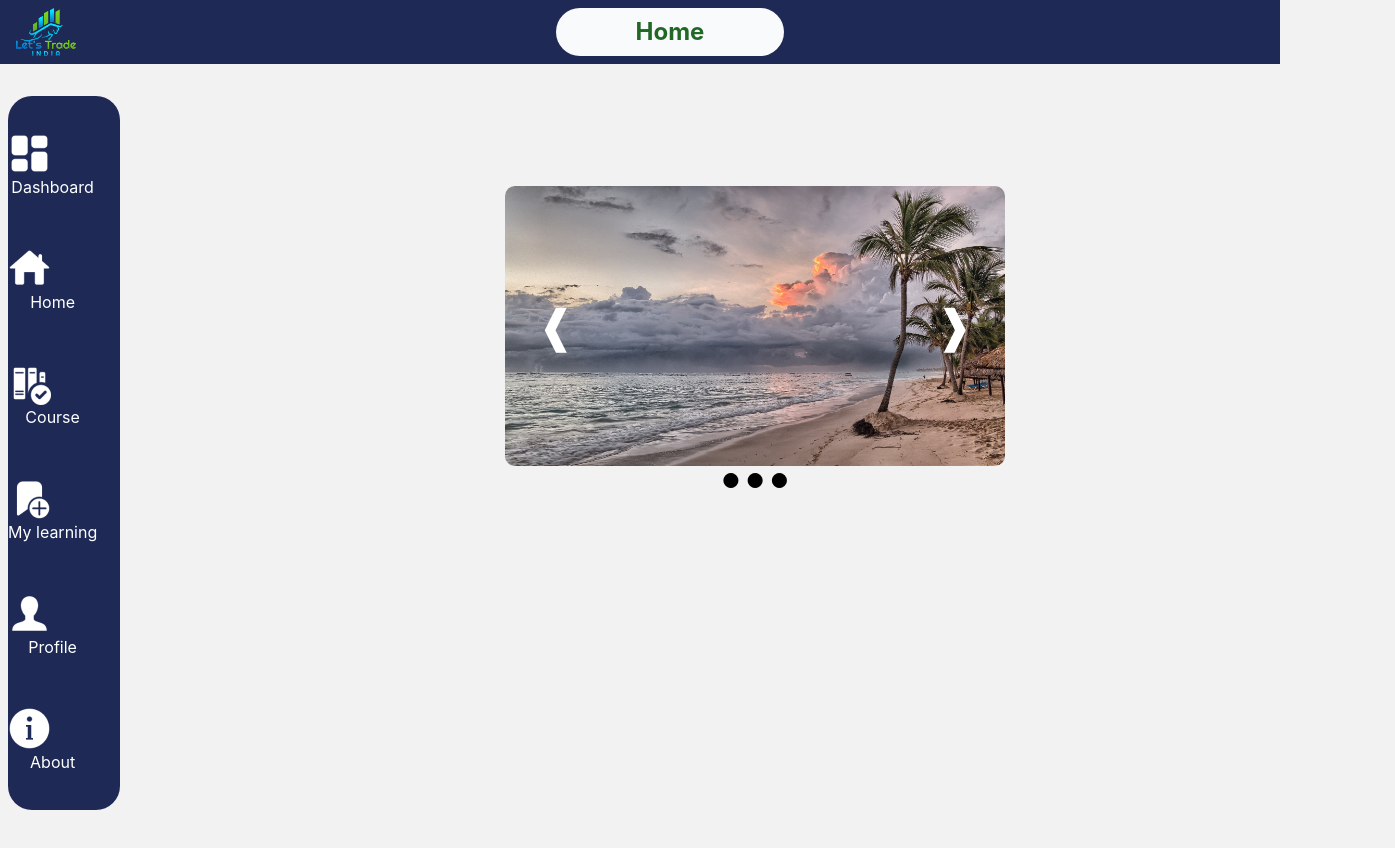
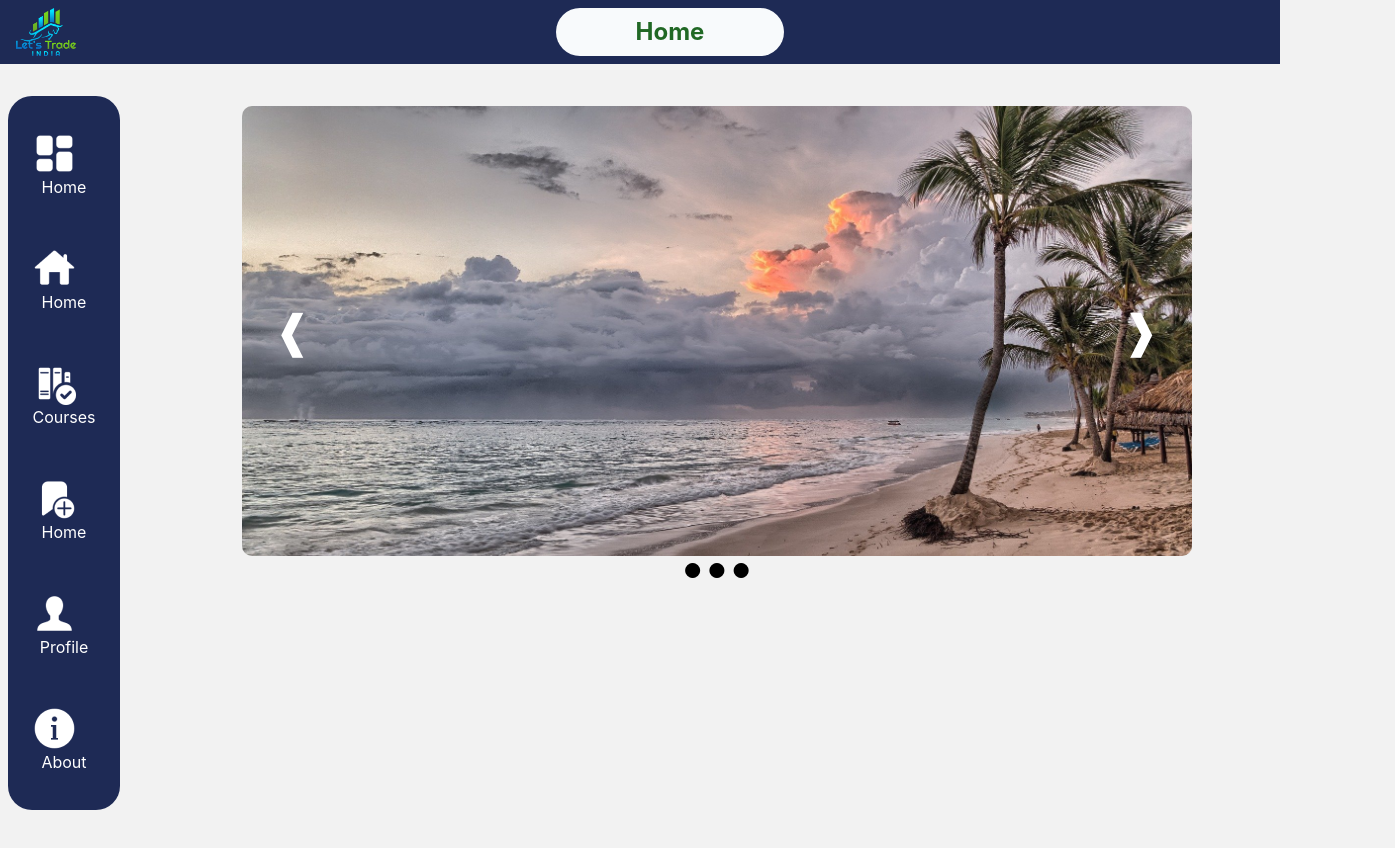
Before and after one commit to pranavhole/LetsTread, a React (Create React App) app: page / in a window 1280 px wide. Shown: the top 848 px of the page, 1395 px wide, since content can reach past the window. Built offline with nearby package versions, Linux system fonts and the light colour scheme.

Commit message:
corrected navbar and slider

```diff
--- a/src/App.js
+++ b/src/App.js
@@ -10,8 +10,8 @@ function App() {
     { url: "http://localhost:3000/image-3.png", title: "forest" },
   ];
   const containerStyles = {
-    width: "500px",
-    height: "280px",
+    width: "950px",
+    height: "450px",
     margin: "0 auto",
   };
   return (
@@ -20,10 +20,10 @@ function App() {
         <div className=' sticky top-24'>
         <Navbar />
         </div>
-        <div className=' relative -z-10 -top-[40rem] left-[9%]  w-[100%]'>
+        <div className=' relative  -top-[45rem] left-[16%]  w-[80%]'>
         <div style={containerStyles}>
        <ImageSlider slides={slides} />
-      </div>
+        </div>
         </div>
 
     </>
--- a/src/components/navbar.js
+++ b/src/components/navbar.js
@@ -7,24 +7,24 @@ import Current from '../images/Current.png'
 import Profile from '../images/Profile.png'
 const navbar = () => {
   return (
-    <div className='my-6 mx-2 bg-[#1E2A55] w-28 text-center rounded-3xl flex items-stretch'>
-      <ul className='justify-between inline-block'>
-        <li className='flex-1 text-center items-center my-6 py-3'>
+    <div className='my-6 mx-2 bg-[#1E2A55] w-28 text-center rounded-3xl'>
+      <ul className=' justify-between inline-block'>
+        <li className=' items-center my-6 py-3'>
           <img src={Dash} alt='Home' />
-          <span className='text-white'>Dashboard</span></li>
-        <li className='flex-1 text-center items-center my-6 py-3 '>
+          <span className='text-white'>Home</span></li>
+        <li className='items-center my-6 py-3'>
           <img src={home} alt='Home' />
           <span className='text-white'>Home</span></li>
-        <li className='flex-1 text-center items-center my-6 py-3 '>
+        <li className='items-center my-6 py-3'>
           <img src={Course} alt='Home' />
-          <span className='text-white'>Course</span></li>
-        <li className='flex-1 text-center items-center my-6 py-3 '>
+          <span className='text-white'>Courses</span></li>
+        <li className='items-center my-6 py-3'>
           <img src={Current} alt='Home' />
-          <span className='text-white'>My learning</span></li>
-        <li className='flex-1 text-center items-center my-6 py-3 '>
+          <span className='text-white'>Home</span></li>
+        <li className='items-center my-6 py-3'>
           <img src={Profile} alt='Home' />
           <span className='text-white'>Profile</span></li>
-        <li className='flex-1 text-center items-center my-6 py-3 '>
+        <li className='items-center my-6 py-3'>
           <img src={Info} alt='Home' />
           <span className='text-white'>About</span></li>
       </ul>
```
